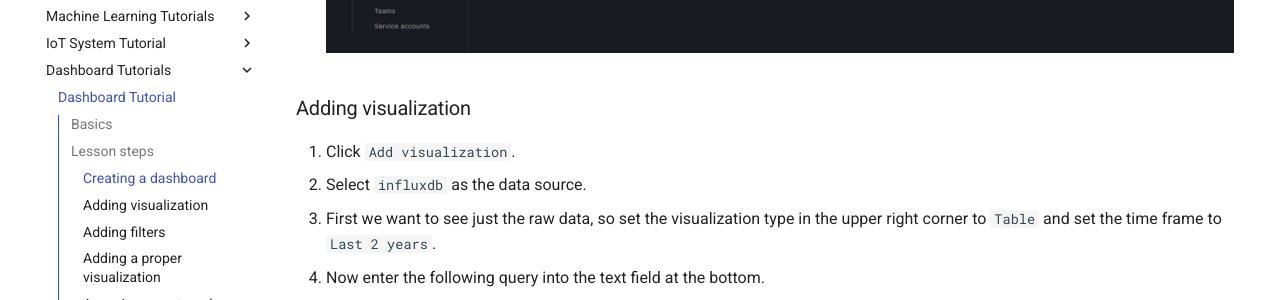
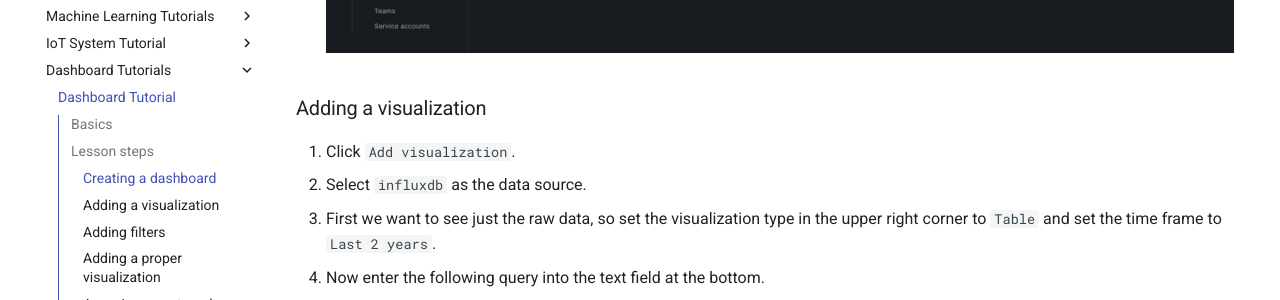
Before and after one commit to Science-Camp-TUI/tutorials, an MkDocs documentation site: the page built from docs/dashboard/index.md, in a window 1280 px wide and 900 px high, scrolled down 957 px. Shown: the part 164-464 px from the top of the window. Built offline with MkDocs 1.6.1 and Material for MkDocs 9.7.7, drawn with Linux system fonts in a browser that asks for light colours.

```diff
--- a/docs/dashboard/index.md
+++ b/docs/dashboard/index.md
@@ -20,7 +20,7 @@ We have already set up a basic Grafana Instance on the same server the database
 4. Click `New` on the right and then `New dashboard`.
 ![dashboardView](pictures/createDashboard.jpg)
 
-### Adding visualization
+### Adding a visualization
 1. Click `Add visualization`.
 2. Select `influxdb` as the data source.
 3. First we want to see just the raw data, so set the visualization type in the upper right corner to `Table` and set the time frame to `Last 2 years`.
```
